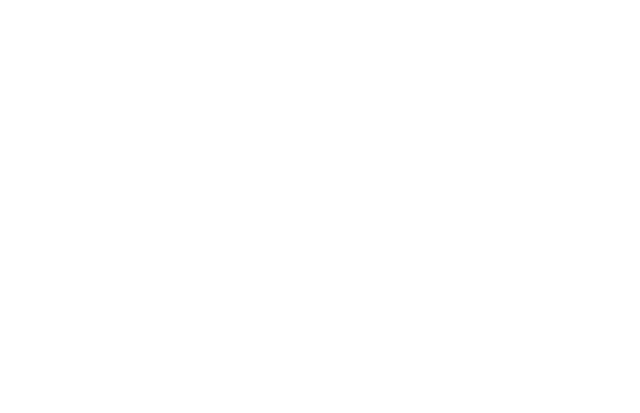
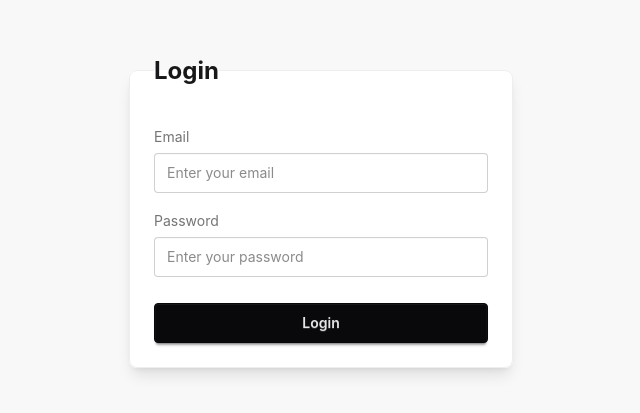
Before and after one commit to dartSasant/Canteen-Management-System, a React (Vite) app in the folder client/: page / in a window 1280 px wide. Shown: the part 193-606 px from the top of the page, without its empty margins (319-959 px from the left). Built offline with nearby package versions, Linux system fonts and the light colour scheme.

Commit message:
Added login page UI

```diff
--- a/client/src/App.jsx
+++ b/client/src/App.jsx
@@ -1,7 +1,11 @@
-import React from "react";
+import LoginCard from "./LoginCard";
 
 const App = () => {
-  return <div></div>;
+  return (
+    <div className="min-h-screen flex items-center justify-center bg-base-200">
+      <LoginCard />
+    </div>
+  );
 };
 
 export default App;
--- /dev/null
+++ b/client/src/LoginCard.jsx
@@ -0,0 +1,35 @@
+import React from "react";
+
+const LoginCard = () => {
+  return (
+    <div>
+      <fieldset className="fieldset bg-base-100 border-base-300 rounded-box w-96 border p-6 shadow-lg">
+
+        <legend className="fieldset-legend text-2xl font-bold mb-2">
+          Login
+        </legend>
+
+        <label className="label text-sm">Email</label>
+        <input
+          type="email"
+          className="input input-bordered w-full"
+          placeholder="Enter your email"
+        />
+
+        <label className="label text-sm mt-3">Password</label>
+        <input
+          type="password"
+          className="input input-bordered w-full"
+          placeholder="Enter your password"
+        />
+
+        <button className="btn btn-neutral mt-5 w-full">
+          Login
+        </button>
+
+      </fieldset>
+    </div>
+  );
+};
+
+export default LoginCard;
```
Also changed, not shown: 1 other file (tests, documents, lock files or other folders).
